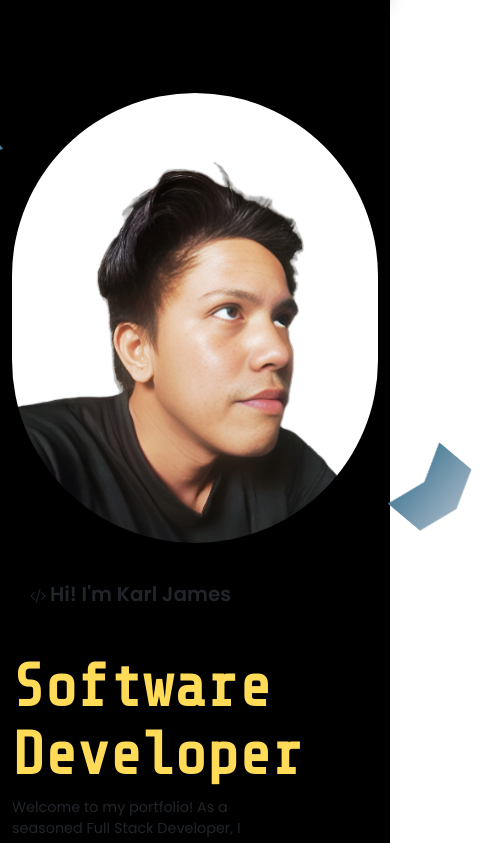
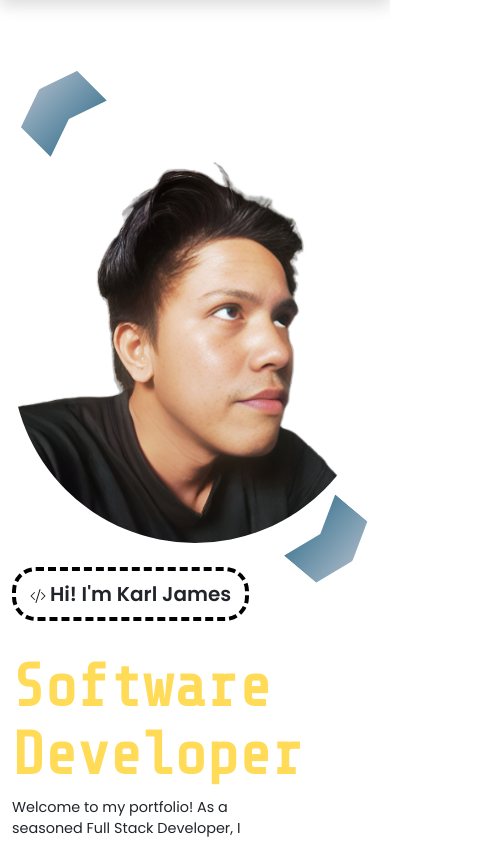
Before and after one commit to karlarboiz/portfolio-site, a website with bundled scripts: page index.html in a window 390 px wide. Shown: the part 77-920 px from the top of the page, 482 px wide, since content can reach past the window. Built offline with nearby package versions, Linux system fonts and the light colour scheme.

Commit message:
move the pseudo elements in section profile picture to make sure they are perfectly place for mobile device version

```diff
--- a/scss/section/_section--1.scss
+++ b/scss/section/_section--1.scss
@@ -5,7 +5,7 @@
 
 }
 .section--1 {
-   background-color: black;
+
     height: max-content;
     min-height: max-content;
     position: relative;
@@ -44,9 +44,6 @@
             margin: 0 auto;
         }
 
-        // &__col--item-2 {
-        //     text-align: center;
-        // }
         .profile--pic {
             height: 100%;
             width: 25rem;
@@ -78,7 +75,7 @@
         &--item-1::before {
             top: 0;
             transform: translate(-15rem,1.5rem) rotate(45deg);
-            animation: moveAndTransformForBefore 2.5s ease-in-out forwards;
+            // animation: moveAndTransformForBefore 2.5s ease-in-out forwards;
         }
 
         &--item-1::after {
@@ -119,6 +116,22 @@
                 clip-path: polygon(100% 0%, 75% 50%, 100% 100%, 25% 100%, 0% 50%, 25% 0%); /* Transformed shape */
               }
         }
+
+        @media only screen and (max-width: 800px) {
+            &--item-1::before {
+                transform: translate(-8.5rem,-1.5rem) rotate(45deg);
+                // animation: moveAndTransformForBefore 2.5s ease-in-out forwards;
+            }
+
+            &--item-1::after {
+                // bottom: 0;
+                transform: translate(8.5rem,2.5rem) rotate(220deg);
+                // animation: moveAndTransformForAfter 2.5s ease-in-out forwards;
+            }
+
+
+
+        }
     }
 
 
```
Also changed, not shown: assets/css/style.css, 1 other file.
